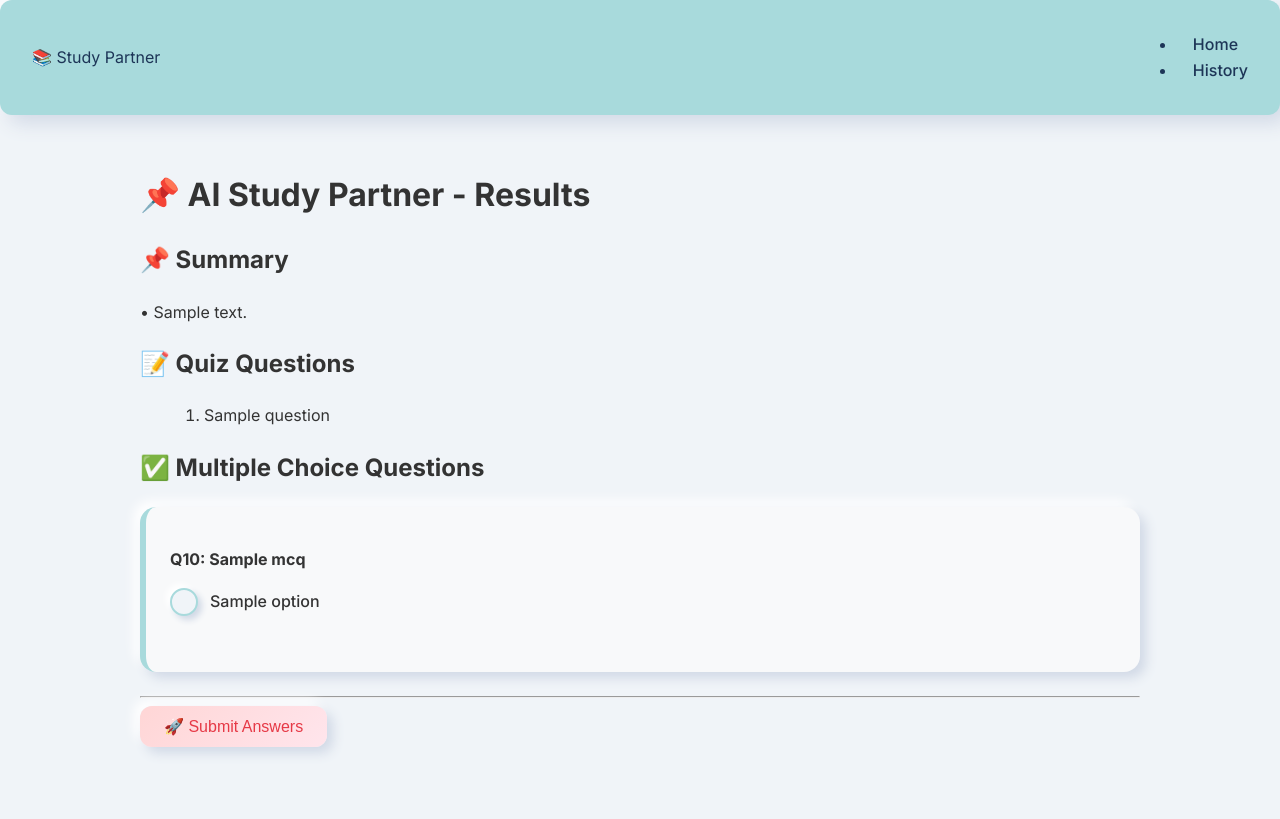
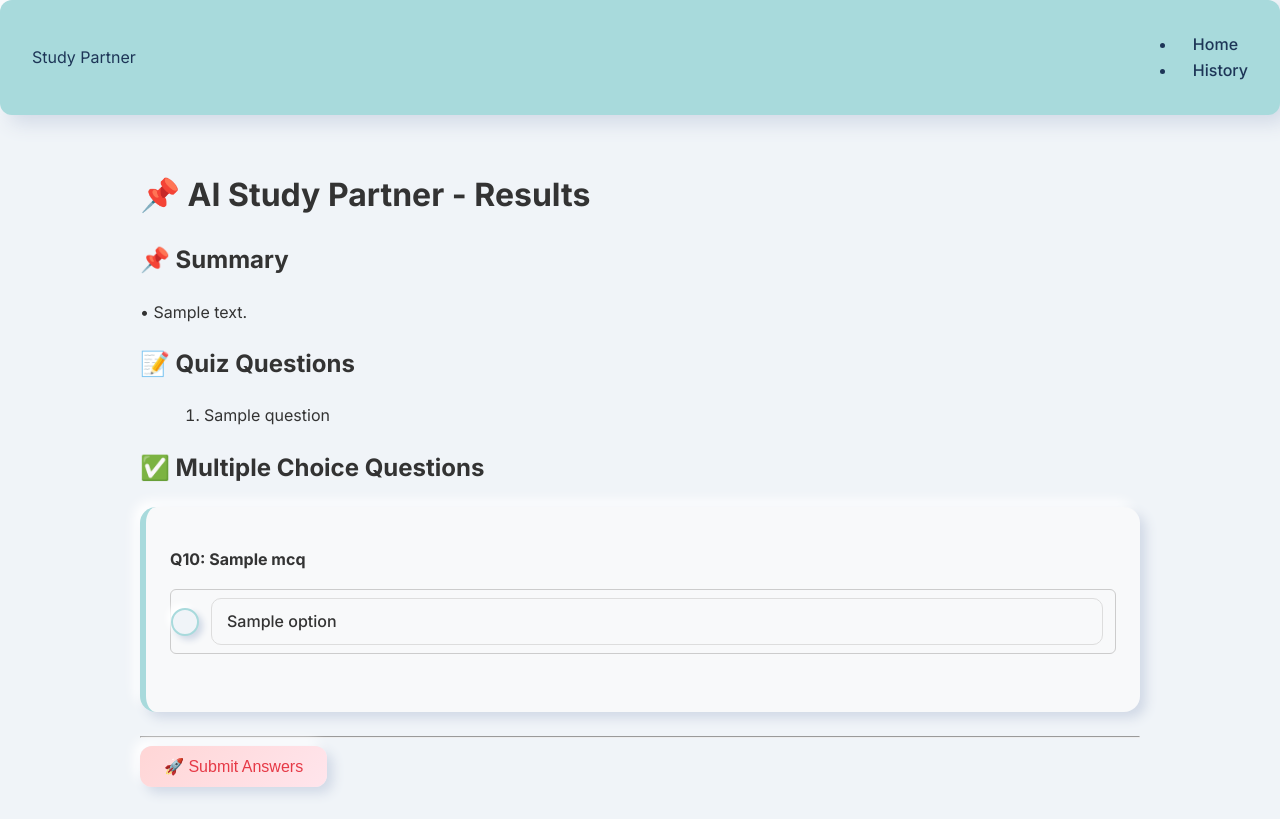
Before and after one commit to JOSHPINKAYALVIZHI/Ds_Project_study_partner, a Flask app: template templates/result.html in a window 1280 px wide. Before the commit the page ends 754 px from the top, so only its background shows below. Run offline with Flask 3, Linux system fonts and the light colour scheme; the template is opened without the code that fills it: most values are stand-ins (such as "Sample title", 1, 10 or a date in 2020); parts of the project's set-up code (start-up, migrations or seed data) failed here and were passed over.

Commit message:
Result.html updated

```diff
--- a/static/style.css
+++ b/static/style.css
@@ -272,3 +272,37 @@ footer {
         align-items: flex-start;
     }
 }
+
+input[type="radio"]:checked + label span,
+input[type="radio"]:checked + span,
+input[type="radio"]:checked ~ label span {
+    background-color: #c7d2ff;
+    color: #1e1e1e;
+    font-weight: 600;
+    border: 1px solid #4a6cf7;
+}
+
+
+input[type="radio"] {
+  display: none;
+}
+
+label span {
+  display: block;
+  padding: 10px 15px;
+  border-radius: 10px;
+  border: 1px solid #ddd;
+  transition: all 0.2s;
+}
+
+label:hover span {
+  background-color: #eef4ff;
+  border-color: #7195ff;
+}
+
+input[type="radio"]:checked + span {
+  background-color: #c7d2ff;
+  color: #1e1e1e;
+  font-weight: 600;
+  border: 1px solid #4a6cf7;
+}
--- a/templates/base.html
+++ b/templates/base.html
@@ -10,7 +10,7 @@
 <body>
     <header>
         <nav class="navbar">
-            <div class="logo">📚 Study Partner</div>
+            <div class="logo"> Study Partner</div>
             <ul class="nav-links">
                 <li><a href="{{ url_for('index') }}">Home</a></li>
                 <li><a href="{{ url_for('history') }}">History</a></li>
--- a/templates/result.html
+++ b/templates/result.html
@@ -29,9 +29,9 @@
             <div class="mcq">
                 <p><strong>Q{{ i+1 }}: {{ mcq['question'] }}</strong></p>
                 {% for option in mcq['options'] %}
-                    <label>
+                    <label class="mcq-option">
                         <input type="radio" name="q{{ i }}" value="{{ option }}" required>
-                        {{ option }}
+                        <span>{{ option }}</span>
                     </label><br>
                 {% endfor %}
             </div>
@@ -40,4 +40,35 @@
         <button type="submit" class="submit-btn">🚀 Submit Answers</button>
     </form>
 </section>
+
+<!-- MCQ Highlighting Styles -->
+<style>
+.mcq-option {
+    display: block;
+    border: 1px solid #ccc;
+    border-radius: 6px;
+    padding: 8px 12px;
+    margin-bottom: 5px;
+    cursor: pointer;
+    transition: all 0.2s ease;
+    user-select: none;
+}
+
+.mcq-option input[type="radio"] {
+    display: none; /* hide the actual radio button */
+}
+
+.mcq-option span {
+    display: block;
+}
+
+.mcq-option input[type="radio"]:checked + span {
+    background-color: #4CAF50; /* highlight color */
+    color: white;
+    font-weight: bold;
+}
+.mcq-option:hover {
+    background-color: #e0f7fa;
+}
+</style>
 {% endblock %}
```
